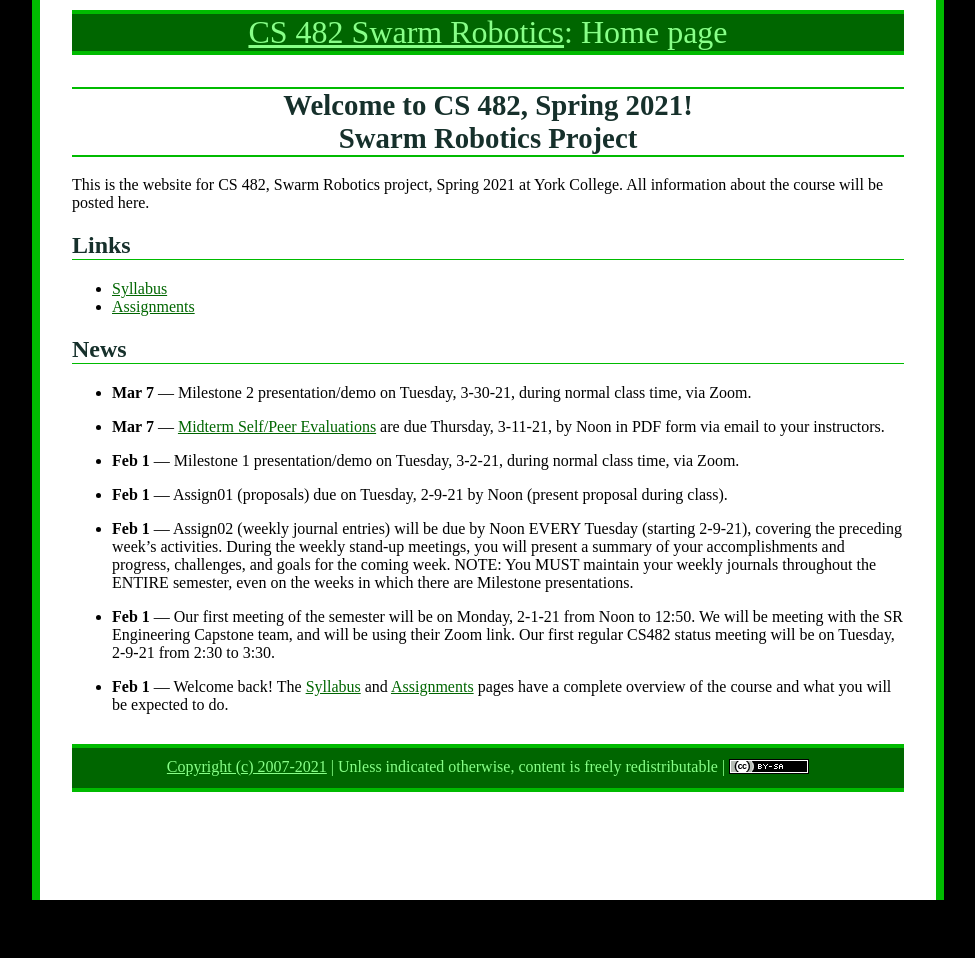
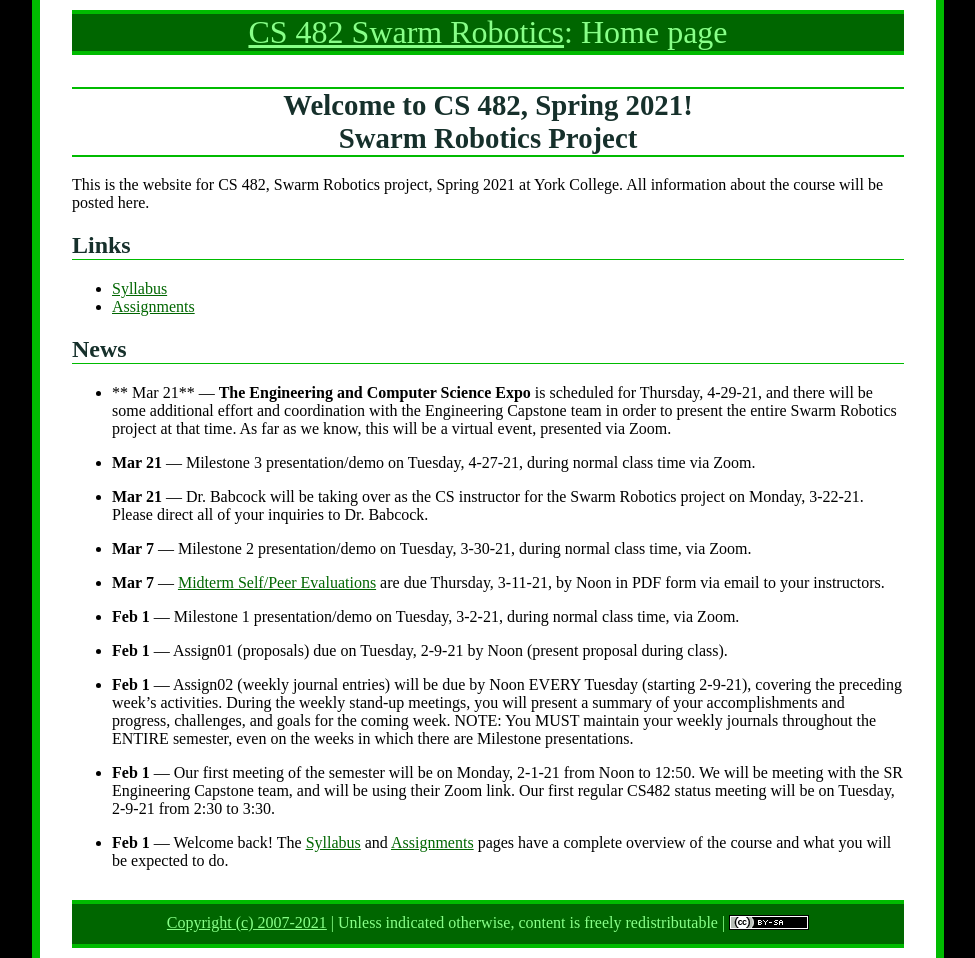
Before and after one commit to ycpcs/cs482-spring2021-SR, a Jekyll site: the page built from index.md, in a window 1280 px wide. Shown: the whole page, without its empty margins (152-1127 px from the left). Built offline with Jekyll 4.4.1, drawn with Linux system fonts in a browser that asks for light colours; before the commit the page ends 900 px from its top, so only the background shows below that.

Commit message:
updated news for transition to DaveB

```diff
--- a/index.md
+++ b/index.md
@@ -21,13 +21,17 @@ All information about the course will be posted here.
 
 * **May 4** &mdash; [Final Self/Peer Evaluations](./assign/PeerEval-SwarmRobotics-Sp21-final.pdf) are due Friday, 5-14-21, by Noon in PDF form via email to your instructors.
 
-* **Apr 27** &mdash; The CS Senior Design Final Presentation and Demo (MS4) will be Tuesday, 5-11-21, from 5:00pm to 7:00pm via Zoom.  The Radio Telescope Engineering Capstone Final Presentation and Demo will on ???, ??-??-21, from ??:??to ??:??, via Zoom.
+* **Apr 27** &mdash; The Swarm Robotics Project Final Presentation and Demo (MS4) will be Tuesday, 5-11-21, from 5:00pm to 7:00pm via Zoom, in coordinatio with the Engienering Capstone team.  As far as we know, this will be a virtual event, present via Zoom.
 
 * **Apr 27** &mdash; [Draft Technical Reports](./assign/finalreport.html) are due Tuesday, 5-4-21, by Noon in your Google Drive, for review and comment by your instructors.
 
-* **Mar 30** &mdash; Milestone 3 presentation/demo on Tuesday, 4-27-21, during normal class time via Zoom.
+-->
 
--->
+* ** Mar 21** &mdash; **The Engineering and Computer Science Expo** is scheduled for Thursday, 4-29-21, and there will be some additional effort and coordination with the Engineering Capstone team in order to present the entire Swarm Robotics project at that time.  As far as we know, this will be a virtual event, presented via Zoom.
+
+* **Mar 21** &mdash; Milestone 3 presentation/demo on Tuesday, 4-27-21, during normal class time via Zoom.
+
+* **Mar 21** &mdash; Dr. Babcock will be taking over as the CS instructor for the Swarm Robotics project on Monday, 3-22-21.  Please direct all of your inquiries to Dr. Babcock.
 
 * **Mar 7** &mdash; Milestone 2 presentation/demo on Tuesday, 3-30-21, during normal class time, via Zoom.
 
```
